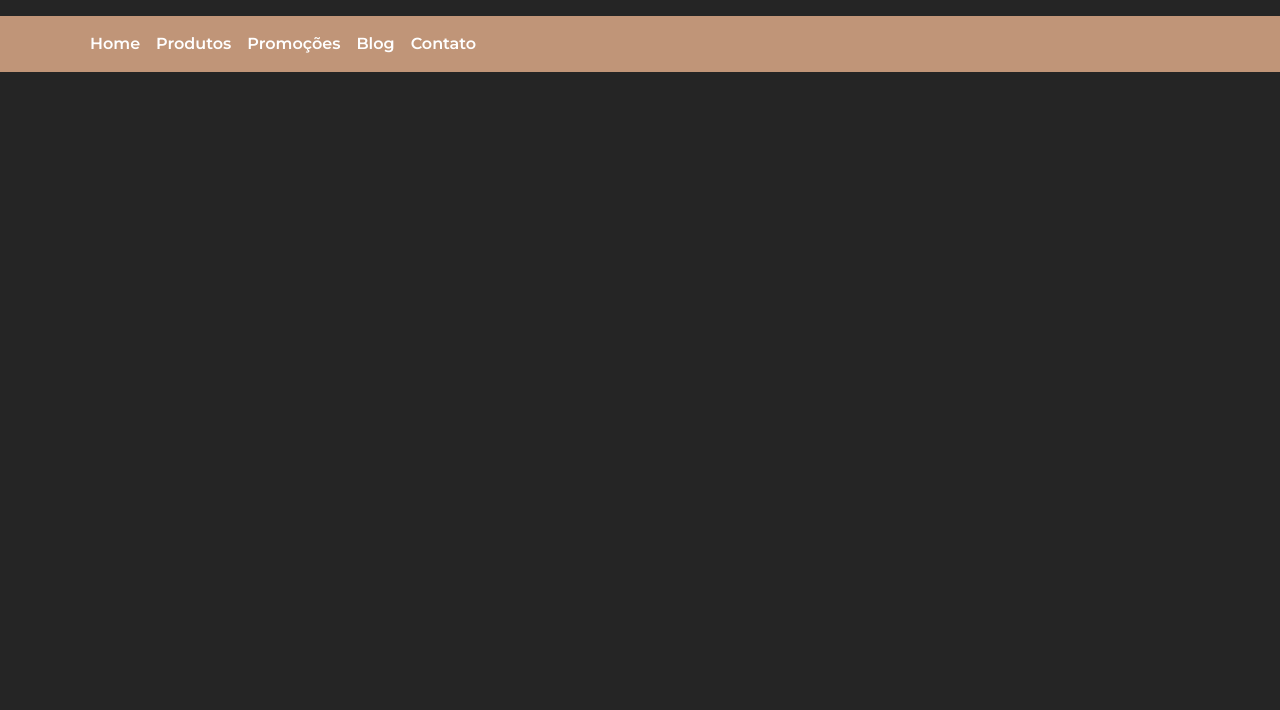
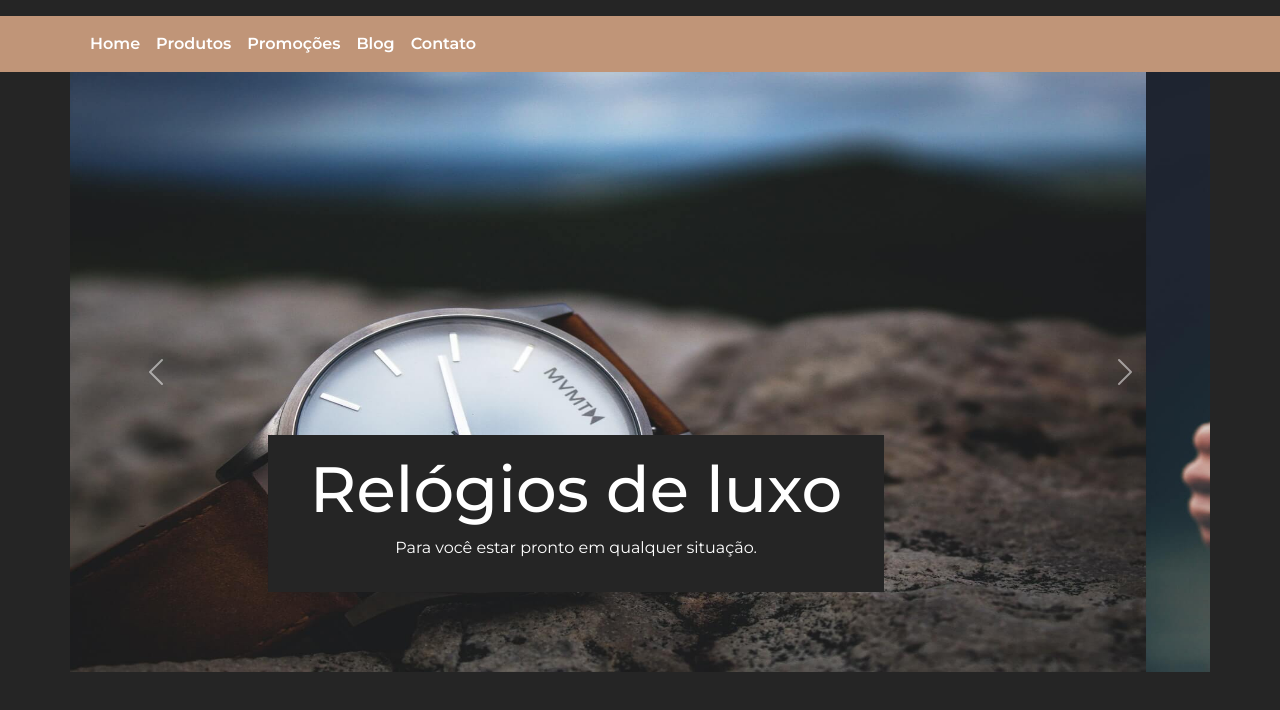
Before and after one commit to xandaosilva/curso-bootstrap5, a plain HTML site: page projetos/ExactTime/index.html in a window 1280 px wide. Shown: the part 84-794 px from the top of the page. Drawn offline with nearby package versions, Linux system fonts and the light colour scheme.

Commit message:
Slider e slider css do projeto Exact Time

```diff
--- a/projetos/ExactTime/assets/css/styles.css
+++ b/projetos/ExactTime/assets/css/styles.css
@@ -122,6 +122,22 @@ body {
     font-size: 1.5em;
 }
 
+/* Banners */
+#banners-container{
+    padding: 0;
+}
+
+.carousel-caption{
+    bottom: 5em;
+    padding: 1em;
+    left: 12%;
+    right: 12%;
+}
+
+.carousel-caption h5{
+    font-size: 1.8em;
+}
+
 /* Responsive */
 @media(min-width: 768px) {
     .navbar-brand {
@@ -137,4 +153,17 @@ body {
         width: 50%;
         margin: 0;
     }
+
+    #slider .carousel-item, #slider img{
+        height: 600px;
+    }
+
+    .carousel-caption{
+        left: 23%;
+        right: 23%;
+    }
+
+    .carousel-caption h5{
+        font-size: 4em;
+    }
 }
--- a/projetos/ExactTime/index.html
+++ b/projetos/ExactTime/index.html
@@ -74,5 +74,33 @@
             </ul>
         </div>
     </nav>
+    <div class="container" id="banners-container">
+        <div class="carousel slide" id="slider" data-bs-ride="carousel">
+            <div class="carousel-inner">
+                <div class="carousel-item active">
+                    <img src="assets/img/banner1.jpg" alt="Relógio MVMT" class="d-block w-100 img-fluid">
+                    <div class="carousel-caption primary-bg-color">
+                        <h5>Relógios de luxo</h5>
+                        <p>Para você estar pronto em qualquer situação.</p>
+                    </div>
+                </div>
+                <div class="carousel-item">
+                    <img src="assets/img/banner3.jpg" alt="Relógio suíço" class="d-block w-100 img-fluid">
+                    <div class="carousel-caption primary-bg-color">
+                        <h5>Linha importada</h5>
+                        <p>Conheça os melhores relógios suíços, com pronta entrega.</p>
+                    </div>
+                </div>
+            </div>
+            <button class="carousel-control-prev" type="button" data-bs-target="#slider" data-bs-slide="prev">
+                <span class="carousel-control-prev-icon" aria-hidden="true"></span>
+                <span class="visually-hidden">Previous</span>
+            </button>
+            <button class="carousel-control-next" type="button" data-bs-target="#slider" data-bs-slide="next">
+                <span class="carousel-control-next-icon" aria-hidden="true"></span>
+                <span class="visually-hidden">Next</span>
+            </button>
+        </div>
+    </div>
 </body>
 </html>
```
